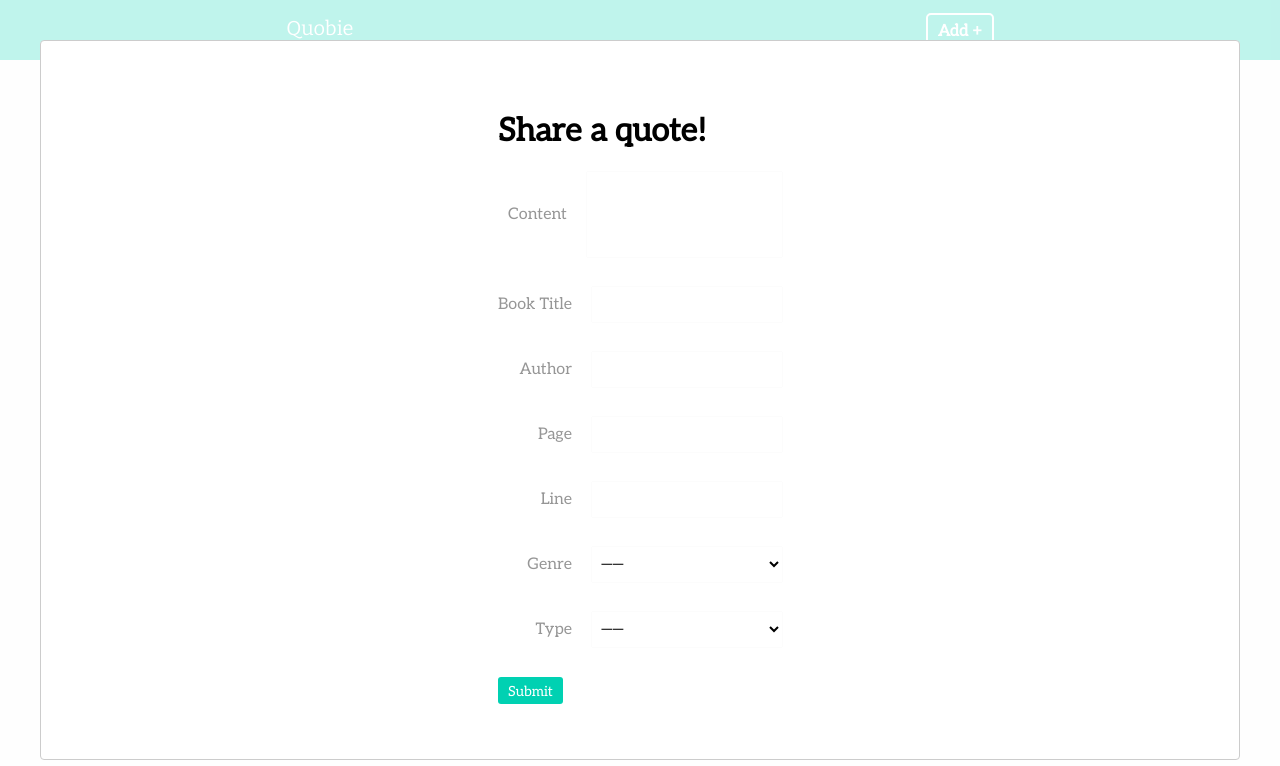
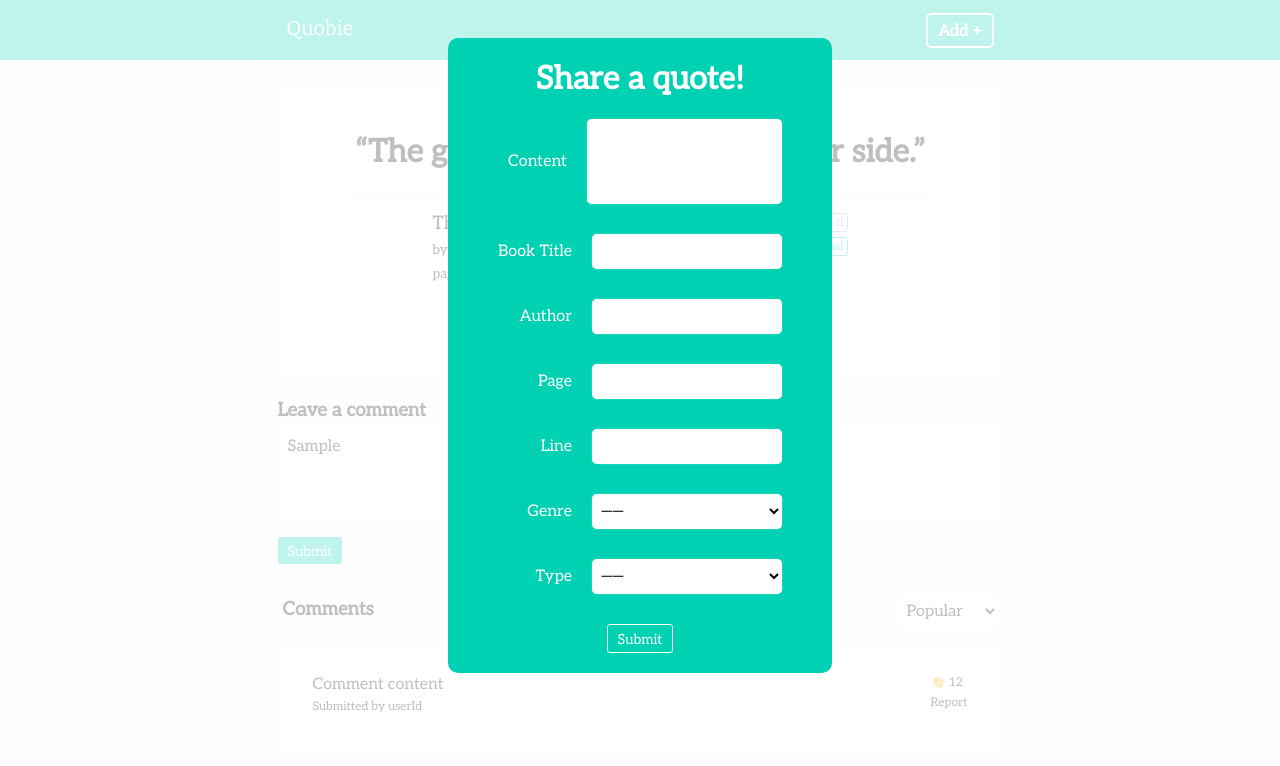
Before and after one commit to danthedoozy/quobie, a React app: page /discussion/1 in a window 1280 px wide. Both pictures are taken after typing "Sample" into the empty fields and a click on the button "Add +". Shown: the top 766 px of the page. Built offline with nearby package versions, Linux system fonts and the light colour scheme.

Commit message:
Fully style standard modal. :)

```diff
--- /dev/null
+++ b/src/assets/styles/components/Modal.css
@@ -0,0 +1,36 @@
+.modal {
+  display: block;
+  margin: 1% auto 0;
+  padding-bottom: 20px;
+  width: 95%;
+  background-color: #00d1b2;
+  border-radius: 10px;
+  color: #ffffff;
+  outline: none;
+}
+
+@media (min-width: 576px) {
+  .modal {
+    width: 350px;
+    margin: 3% auto 0;
+    width: 90%;
+  }
+}
+
+@media (min-width: 768px) {
+  .modal {
+    width: 50%;
+  }
+}
+
+@media (min-width: 991px) {
+  .modal {
+    width: 40%;
+  }
+}
+
+@media (min-width: 1200px) {
+  .modal {
+    width: 30%;
+  }
+}
--- a/src/assets/styles/forms.css
+++ b/src/assets/styles/forms.css
@@ -37,10 +37,17 @@ textarea {
 
 /* Add Quote form */
 .add-quote-form {
-  margin-top: 30px;
   display: flex;
   justify-content: center;
+  align-items: center;
   flex-wrap: nowrap;
+  text-align: center;
+}
+.add-quote-form .form-field-label {
+  color: #ffffff;
+}
+.add-quote-form .error-message {
+  color: #ffffff;
 }
 
 .form-fields {
@@ -62,15 +69,18 @@ textarea {
 
 .form-field input {
   margin-left: 20px;
+  border-radius: 5px;
 }
 
 .form-field select {
   margin-left: 20px;
+  border-radius: 5px;
 }
 
 .form-field textarea {
   width: 185px;
   margin-left: 20px;
+  border-radius: 5px;
 }
 
 /* Sign Up / Sign In form */
--- a/src/assets/styles/index.css
+++ b/src/assets/styles/index.css
@@ -55,6 +55,16 @@ button:focus {
   color: #ffffff;
 }
 
+.btn-ghost {
+  background-color: Transparent;
+  color: #ffffff;
+  border: 1px solid #ffffff;
+}
+.btn-ghost:hover {
+  background-color: #ffffff;
+  color: #00d1b2;
+}
+
 hr {
   display: block;
   height: 1px;
--- a/src/components/AddQuote/AddQuote.js
+++ b/src/components/AddQuote/AddQuote.js
@@ -8,7 +8,7 @@ import '../../assets/styles/forms.css';
 const AddQuote = ({ isSubmitting }) => (
   <div>
     <h1>Share a quote!</h1>
-    <Form>
+    <Form autoComplete="off">
       <div className="form-fields">
         <div className="form-field">
           <div className="form-field-inner">
@@ -80,7 +80,7 @@ const AddQuote = ({ isSubmitting }) => (
           <ErrorMessage name="type" component="div" className="error-message" />
         </div>
       </div>
-      <button type="submit" disabled={isSubmitting} className="button btn-primary">
+      <button type="submit" disabled={isSubmitting} className="button btn-ghost">
         Submit
       </button>
     </Form>
--- a/src/components/StandardModal.js
+++ b/src/components/StandardModal.js
@@ -1,5 +1,7 @@
 import React from 'react';
 import Modal from 'react-modal';
+
+import '../assets/styles/components/Modal.css';
 
 Modal.setAppElement('#app');
 
@@ -13,6 +15,7 @@ const StandardModal = ({
     isOpen={modalIsOpen}
     onAfterOpen={afterOpenModal}
     onRequestClose={closeModal}
+    className='modal'
   >
     {content ? content: null}
   </Modal>
```
